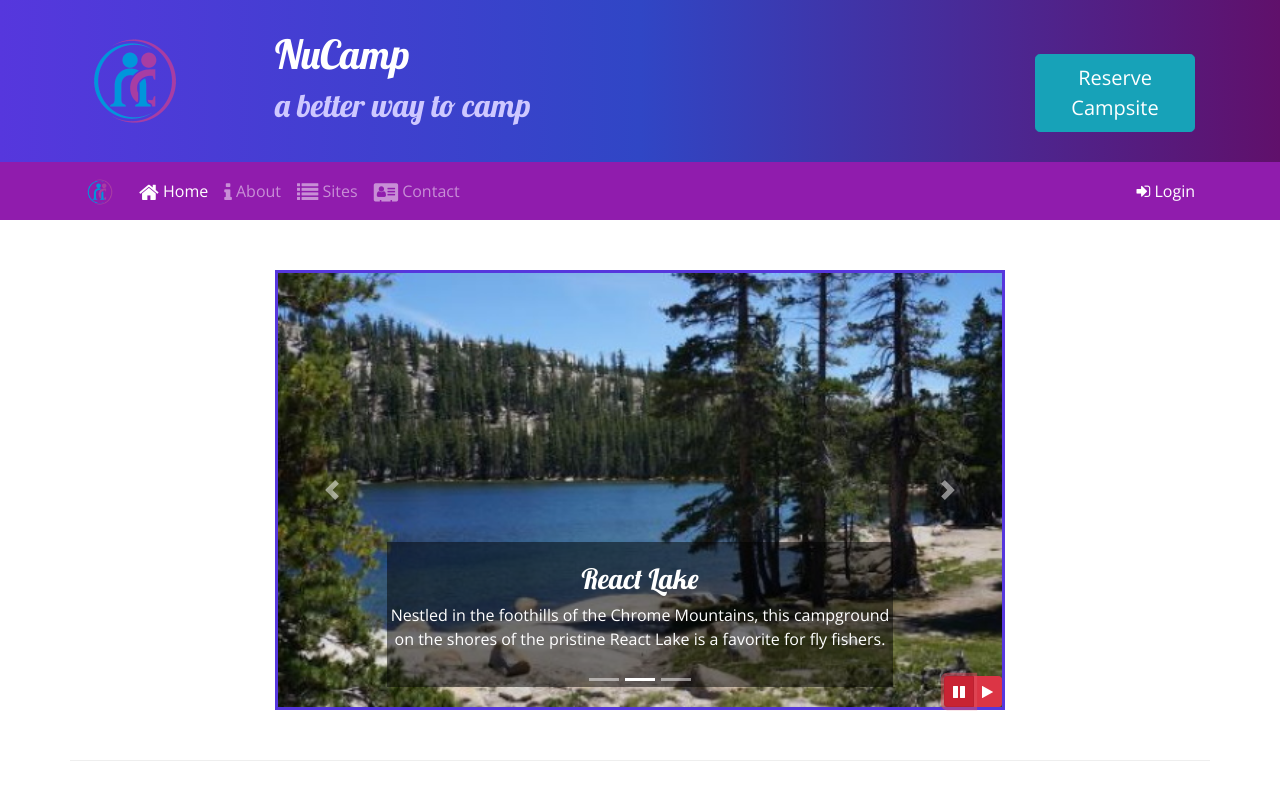
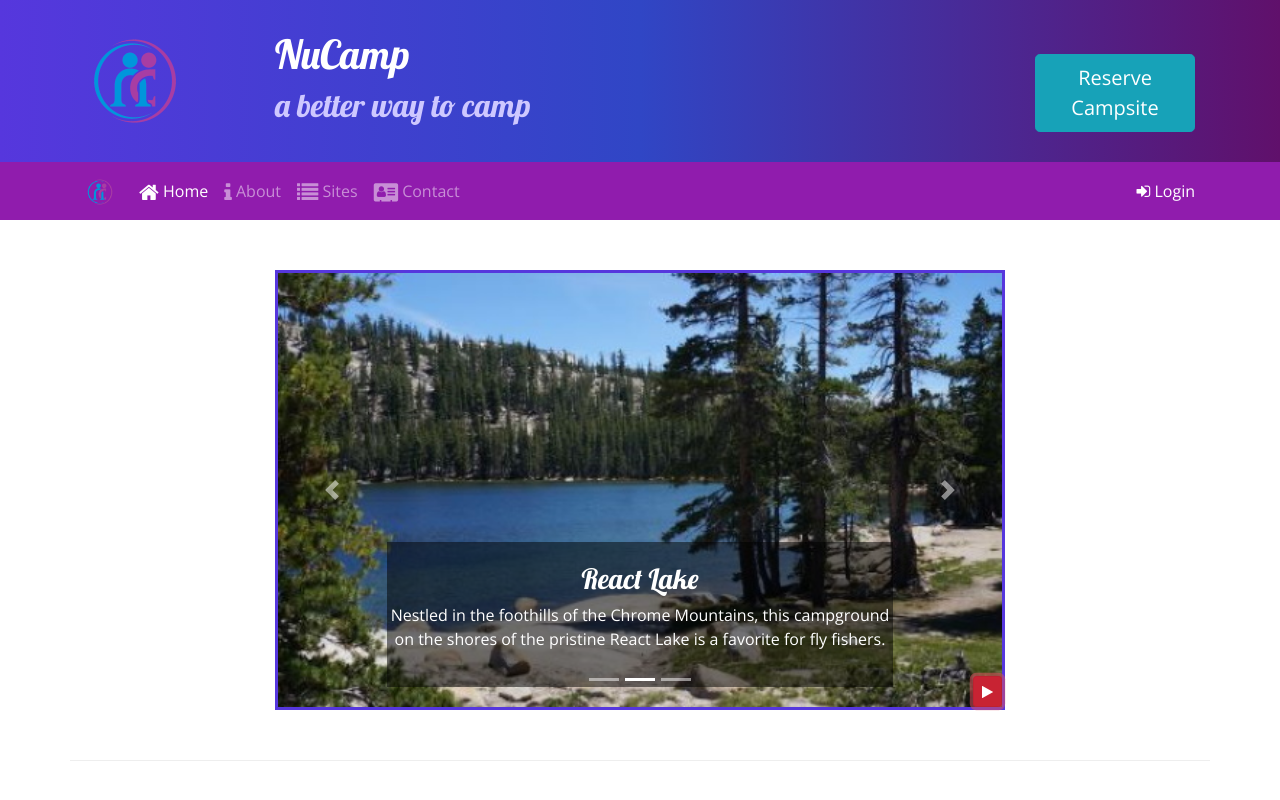
Before and after one commit to rossgordon19/nucampsite, a website: page index.html in a window 1280 px wide. Both pictures are taken after a click on the button 959 px from the left and 691 px from the top of the page. Shown: the top 800 px of the page. Drawn offline with nearby package versions, Linux system fonts and the light colour scheme.

Commit message:
Boostrap and jQuery Part 2

```diff
--- a/index.html
+++ b/index.html
@@ -207,14 +207,10 @@
                         <span class="carousel-control-next-icon"></span>
                         <span class="sr-only">Next</span>
                     </a>
-                    <div class="btn-group" id="carouselButton">
-                        <button class="btn btn-danger btn-sm" id="carouselPause">
-                            <i class="fa fa-pause"></i>
-                        </button>
-                        <button class="btn btn-danger btn-sm" id="carouselPlay">
-                            <i class="fa fa-play"></i>
-                        </button>
-                    </div>
+
+                    <button class="btn btn-danger btn-sm" id="carouselButton">
+                        <i class="fa fa-pause"></i>
+                    </button>
                     </div>
                 </div>
             </div>
@@ -313,11 +309,16 @@
         <script>
             $(function() {
                 $(".carousel").carousel( { interval: 2000 } );
-                $("#carouselPause").click(function(){
-                    $(".carousel").carousel("pause");
-                });
-                $("#carouselPlay").click(function(){
-                    $("#carouselPlay").carousel("cycle");
+                $("#carouselButton").click(function(){
+                    if ($("#carouselButton").children("i").hasClass("fa-pause")) {
+                        $(".carousel").carousel("pause");
+                        $("#carouselButton").children("i").removeClass("fa-pause");
+                        $("#carouselButton").children("i").addClass("fa-play");
+                    } else {
+                        $(".carousel").carousel("cycle");
+                        $("#carouselButton").childre("i").removeClass("fa-play");
+                        $("#carouselButton").children("i").addClass("fa-pause");
+                    }
                 });
             });
         </script>
```
